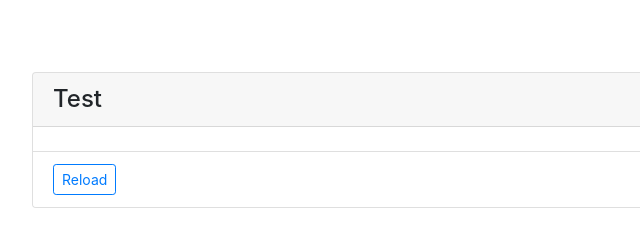
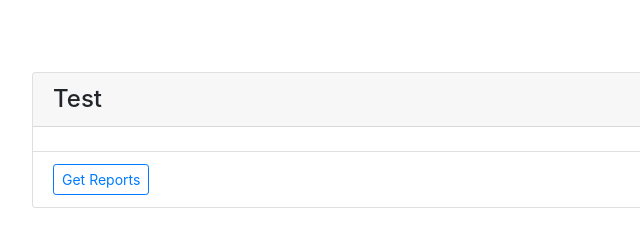
Before and after one commit to mtickle/PoliceReports, a plain HTML site: page index.html in a window 1280 px wide. Shown: the full height of the page, 68-708 px from the left. Drawn offline with nearby package versions, Linux system fonts and the light colour scheme.

Commit message:
Update index.html

```diff
--- a/index.html
+++ b/index.html
@@ -32,7 +32,7 @@
                                 </li>
 
                                 <li class="list-group-item">
-                                    <button type="button" id="btnGenerate" class="btn btn-outline-primary btn-sm">Reload</button>
+                                    <button type="button" id="btnGenerate" class="btn btn-outline-primary btn-sm">Get Reports</button>
                                 </li>
                             </ul>
                         </div>
@@ -56,7 +56,7 @@
     </main>
 
     <footer>
-        <!-- <p class="text-center">&copy; 2018 - WordGameJS</p> -->
+
     </footer>
 
 
```
